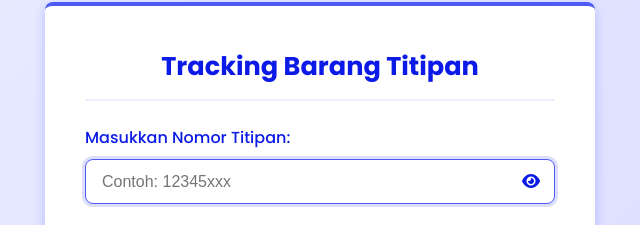
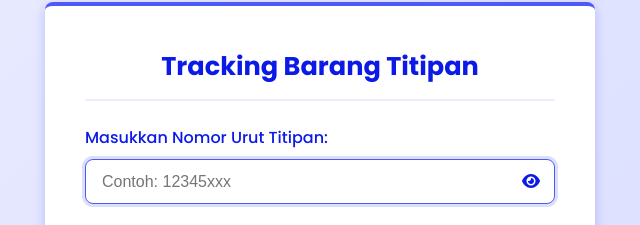
Before and after one commit to lapaspalopo/tracepalopo, a plain HTML site: page index.html in a window 1280 px wide. Shown: the part 169-394 px from the top of the page, 320-960 px from the left. Drawn offline with Linux system fonts and the light colour scheme.

Commit message:
Update index.html

```diff
--- a/index.html
+++ b/index.html
@@ -336,7 +336,7 @@
   </header>
   <main>
     <h1>Tracking Barang Titipan</h1>
-    <label for="nisn">Masukkan Nomor Titipan:</label>
+    <label for="nisn">Masukkan Nomor Urut Titipan:</label>
     <div class="password-container">
       <input type="password" id="nisn" placeholder="Contoh: 12345xxx" />
       <span class="toggle-password" onclick="togglePassword()">
```
